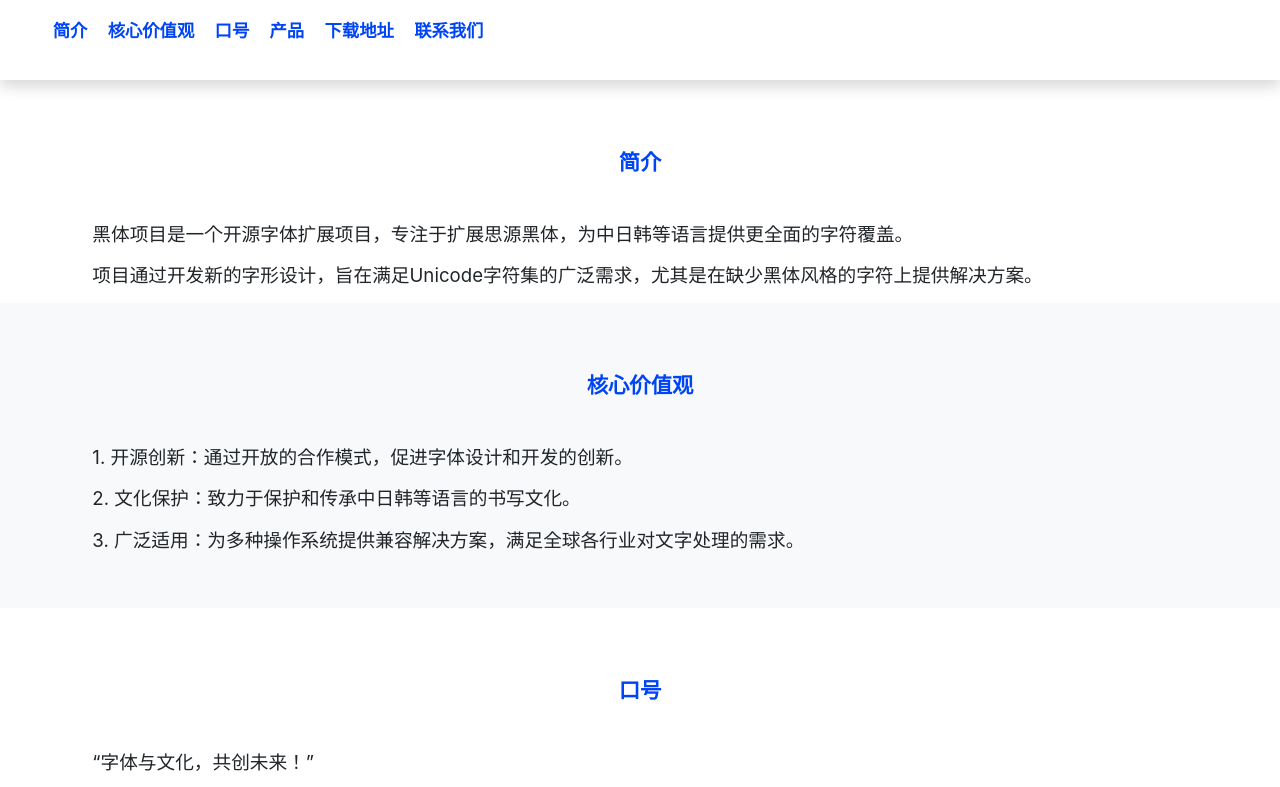
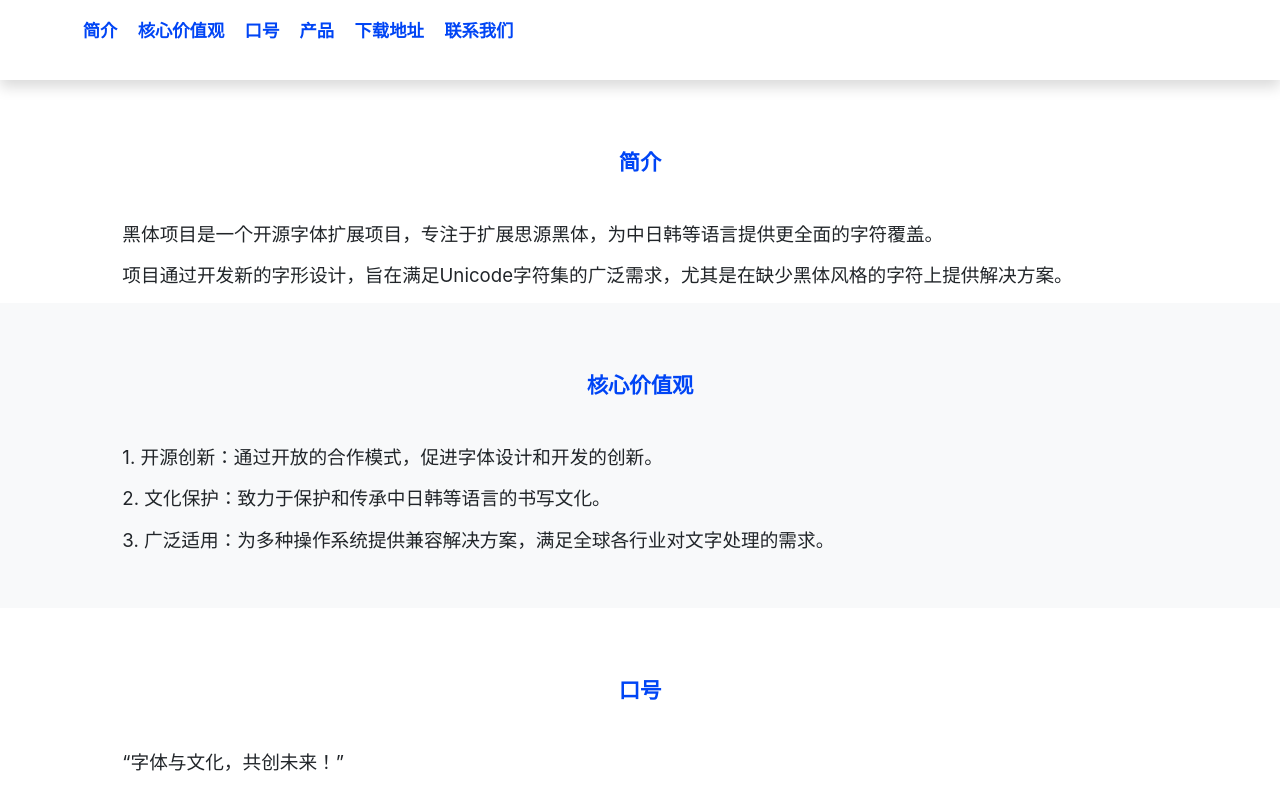
Before and after one commit to Losketch/Losketch.github.io, a plain HTML site: page index.html in a window 1280 px wide. Shown: the part 82-869 px from the top of the page. Drawn offline with Linux system fonts and the light colour scheme.

Commit message:
Update index.html

```diff
--- a/index.html
+++ b/index.html
@@ -13,7 +13,7 @@
             margin: 0;
             background-color: #FFFFFF;
             font-family: -apple-system, system-ui, ui-sans-serif, sans-serif, emoji;
-            min-width: 1000px !important;
+            min-width: 100% !important;
         }
         table {
             border-spacing: 0;
@@ -54,8 +54,6 @@
             padding-top: 10px;
             padding-bottom: 10px;
             width: 100%;
-            min-width: 1100px;
-            max-width: 1200px;
             width: expression_r(Math.max(1000, Math.min(1200, document.body.offsetWidth *0.99)) + "px");
         }
         .titlesection {
```
